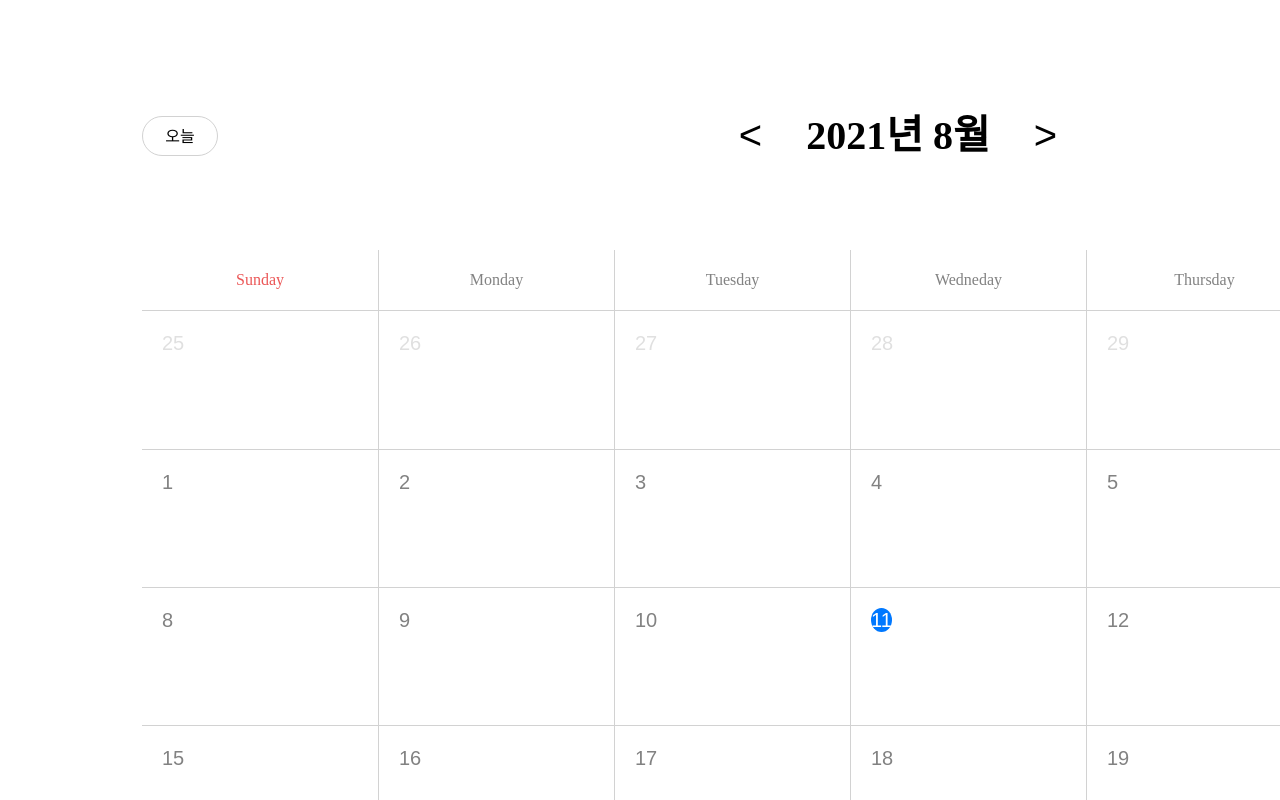
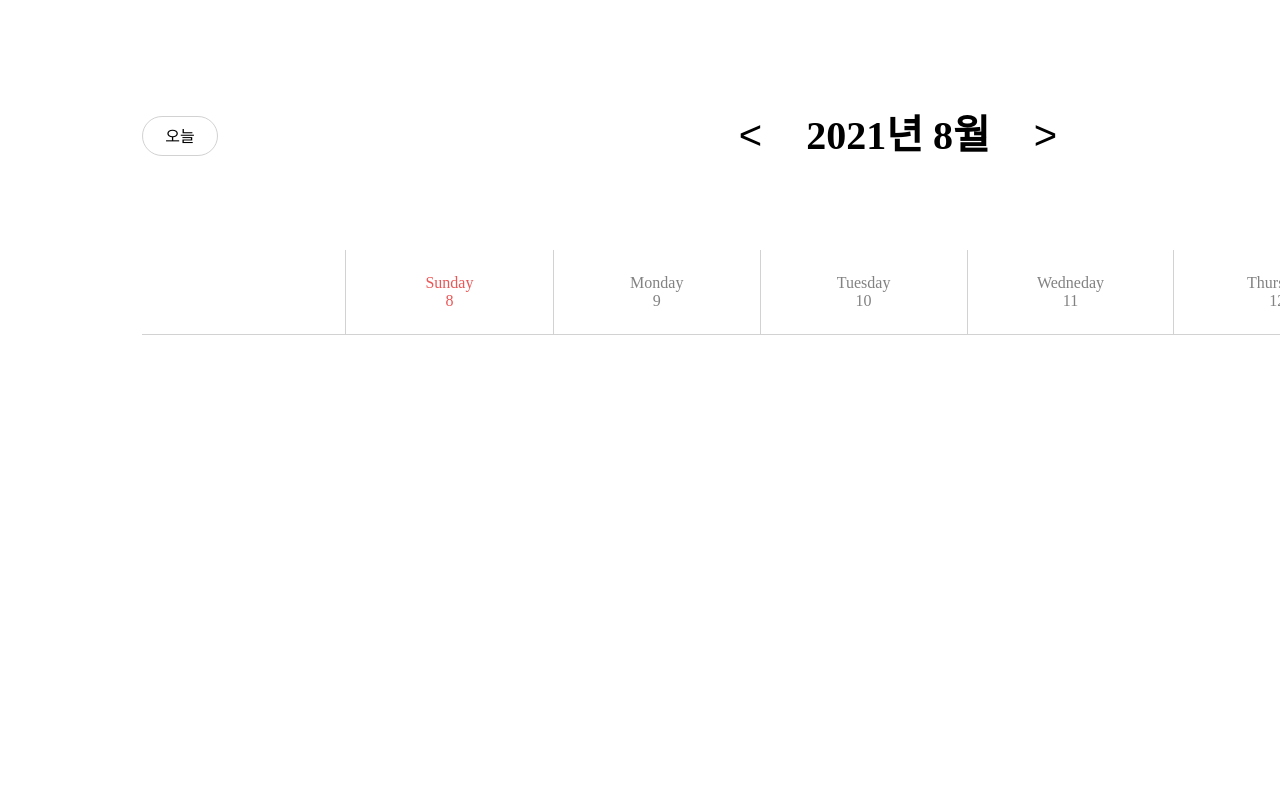
Before and after one commit to jdm85kor/scheduler, a React app: page / in a window 1280 px wide. Shown: the top 800 px of the page. Built offline with nearby package versions, Linux system fonts and the light colour scheme.

Commit message:
Add week title

```diff
--- a/src/components/Scheduler.tsx
+++ b/src/components/Scheduler.tsx
@@ -7,10 +7,17 @@ import Week from './calendar/week/Week';
 import { dateType } from '../utils/constants';
 import { getRandomColor } from '../utils/functions';
 
+const headerTitle = css`
+  padding: 0 38px;
+  font-size: 40px;
+  font-weight: 700;
+  line-height: 48px;
+  letter-spacing: 0;
+  text-align: center;
+`
 interface Props {
   width?: number;
   height?: number;
-
 };
 export interface Plan {
   id?: number,
@@ -21,29 +28,44 @@ export interface Plan {
   color?: string,
 };
 
+const thisWeek = ((): [string, string] => {
+  const today = new Date();
+  const whichDay = today.getDay();
+  const sun = new Date(today.getFullYear(), today.getMonth(), today.getDate() - whichDay);
+  const satur = new Date(today.getFullYear(), today.getMonth(), today.getDate() + 6 - whichDay );
+
+  return [`${sun.getFullYear()}-${sun.getMonth()}-${sun.getDate()}`,
+  `${satur.getFullYear()}-${satur.getMonth()}-${satur.getDate()}`];
+})();
+
 const Scheduler: React.FC<Props> = ({ width = 1920, height = 1252}) => {
   const today = useMemo((): Date => new Date(), []);
   const [dt, setDt] = useState<dateType>(dateType.month);
-  const [displayDate, setDisplayDate] = useState<string>(`${today.getFullYear()}-${today.getMonth()}`)
+  const [displayMonth, setDisplayMonth] = useState<string>(`${today.getFullYear()}-${today.getMonth()}`)
+  const [displayWeek, setDisplayWeek] = useState<[string, string]>(thisWeek);
   const [plans, setPlans] = useState<{
     [date: string]: Plan[], // year & month, yyyy-MM
   } | null>(null);
 
-  const nextMonth = useCallback((): void => {
-    const yAndM: string[] = displayDate.split('-');
-    const next: Date = new Date(parseInt(yAndM[0]), parseInt(yAndM[1]) + 1);
-    setDisplayDate(`${next.getFullYear()}-${next.getMonth()}`);
-  }, [displayDate]);
+  const moveMonth = useCallback((direction: 1 | -1): void => {
+    const yAndM: number[] = displayMonth.split('-').map(d => parseInt(d));
+    const move: Date = new Date(yAndM[0], yAndM[1] + direction);
+    setDisplayMonth(`${move.getFullYear()}-${move.getMonth()}`);
+  }, [displayMonth]);
 
-  const prevMonth = useCallback((): void => {
-    const yAndM: string[] = displayDate.split('-');
-    const prev: Date = new Date(parseInt(yAndM[0]), parseInt(yAndM[1]) - 1);
-    setDisplayDate(`${prev.getFullYear()}-${prev.getMonth()}`);
-  }, [displayDate]);
+  const moveWeek = useCallback((direction: 1 | -1): void => {
+    const thisSun = displayWeek[0].split('-').map(d => parseInt(d));
+    const thisSatur = displayWeek[1].split('-').map(d => parseInt(d));
+    const moveSun = new Date(thisSun[0], thisSun[1], thisSun[2] + 7 * direction);
+    const moveSatur = new Date(thisSatur[0], thisSatur[1],thisSatur[2] + 7 * direction);
+
+    setDisplayWeek([`${moveSun.getFullYear()}-${moveSun.getMonth()}-${moveSun.getDate()}`,
+    `${moveSatur.getFullYear()}-${moveSatur.getMonth()}-${moveSatur.getDate()}`]);
+  }, [displayWeek]);
 
   const getPlansByDisplayMonth = (): Plan[] | null => {
-    if (!displayDate || !plans) return null;
-    const splited = displayDate.split('-');
+    if (!displayMonth || !plans) return null;
+    const splited = displayMonth.split('-');
     return plans[`${splited[0]}-${parseInt(splited[1])+1}`] || null;
   };
 
@@ -97,12 +119,12 @@ const Scheduler: React.FC<Props> = ({ width = 1920, height = 1252}) => {
       ...prev,
       [date]: prev[date].filter(p => p.id !== plan.id),
     }));
+  }, [plans]);
 
-
-
-    console.log(date, plan);
-
-  }, [plans]);
+  const dateFormatYYYYMMDD = (date: string): string => {
+    const splited = date.split('-').map(d => parseInt(d));
+    return `${splited[0]}년 ${splited[1] + 1}월 ${splited[2]}일`
+  }
 
   return (
     <div css={css`
@@ -114,6 +136,7 @@ const Scheduler: React.FC<Props> = ({ width = 1920, height = 1252}) => {
       height: ${height}px;
       box-sizing: border-box;
     `}>
+      {/* header start */}
       <header css={css`
         display: flex;
         position: relative;
@@ -128,7 +151,10 @@ const Scheduler: React.FC<Props> = ({ width = 1920, height = 1252}) => {
         >
           <button
             type="button"
-            onClick={() => setDisplayDate(`${today.getFullYear()}-${today.getMonth()}`)}
+            onClick={() => dt === dateType.month ?
+              setDisplayMonth(`${today.getFullYear()}-${today.getMonth()}`) :
+              setDisplayWeek(thisWeek)
+            }
             css={css`
               position: absolute;
               top: 50%;
@@ -150,7 +176,7 @@ const Scheduler: React.FC<Props> = ({ width = 1920, height = 1252}) => {
         `}>
           <button
             type="button"
-            onClick={prevMonth}
+            onClick={() => dt === dateType.month ? moveMonth(-1) : moveWeek(-1)}
             css={css`
               font-size: 40px;
               background: #fff;
@@ -158,19 +184,17 @@ const Scheduler: React.FC<Props> = ({ width = 1920, height = 1252}) => {
               cursor: pointer;
             `}
           >&lt;</button>
-          <span
-            css={css`
-              padding: 0 38px;
-              font-size: 40px;
-              font-weight: 700;
-              line-height: 48px;
-              letter-spacing: 0;
-              text-align: center;
-            `}
-          >{ displayDate.split('-')[0] }년 {parseInt(displayDate.split('-')[1]) + 1}월</span>
+          { dt === dateType.month ?
+            <span css={headerTitle}>
+              { displayMonth.split('-')[0] }년 {parseInt(displayMonth.split('-')[1]) + 1}월
+            </span> :
+            <span css={headerTitle}>
+              {dateFormatYYYYMMDD(displayWeek[0])} ~ {dateFormatYYYYMMDD(displayWeek[1])}
+            </span>
+          }
           <button
             type="button"
-            onClick={nextMonth}
+            onClick={() => dt === dateType.month ? moveMonth(1) : moveWeek(1)}
             css={css`
               font-size: 40px;
               background: #fff;
@@ -187,16 +211,23 @@ const Scheduler: React.FC<Props> = ({ width = 1920, height = 1252}) => {
           `}
         />
       </header>
+      {/* header end */}
       <main>
         {
-          dt === dateType.month ?
+          // dt === dateType.month ?
+          false ?
           <Month
-            displayDate={displayDate}
+            displayMonth={displayMonth}
             plans={getPlansByDisplayMonth()}
             onSavePlan={savePlan}
             onDeletePlan={deletePlan}
           /> :
-          <Week />
+          <Week
+            displayWeek={displayWeek}
+            plans={null}
+            onSavePlan={savePlan}
+            onDeletePlan={deletePlan}
+          />
         }
       </main>
     </div>
--- a/src/components/calendar/header/Header.tsx
+++ /dev/null
@@ -1,5 +0,0 @@
-import React from 'react';
-
-const Header: React.FC = () => (<div></div>);
-
-export default Header;
--- a/src/components/calendar/month/Month.tsx
+++ b/src/components/calendar/month/Month.tsx
@@ -9,14 +9,14 @@ const maxRows = 6;
 const maxCols = 7;
 
 interface Props {
-  displayDate: string;
+  displayMonth: string;
   plans: Plan[] | null;
   onSavePlan: (date: string, plan: Plan) => void;
   onDeletePlan: (date: string, plan: Plan) => void;
 };
 
 const Month: React.FC<Props> = ({
-  displayDate,
+  displayMonth,
   plans,
   onSavePlan,
   onDeletePlan,
@@ -69,7 +69,7 @@ const Month: React.FC<Props> = ({
     for (let i = 0;  i < maxRows; i++) {
       _days.push([]);
       for (let j = 0; j < maxCols; j++) {
-        const yAndM = displayDate.split('-');
+        const yAndM = displayMonth.split('-');
         const thisMonthDate = new Date(parseInt(yAndM[0]), parseInt(yAndM[1]));
 
         const fullDate = new Date(
@@ -87,7 +87,7 @@ const Month: React.FC<Props> = ({
       }
     }
     setDays(_days);
-  }, [displayDate]);
+  }, [displayMonth]);
 
   return (
     <div>
@@ -95,7 +95,7 @@ const Month: React.FC<Props> = ({
       {
         !!days && days.map((ds, dsIndex) => (
           <div
-            key={`${displayDate}-${dsIndex}`}
+            key={`${displayMonth}-${dsIndex}`}
             css={css`
               position: relative;
               width: 100%;
@@ -109,7 +109,7 @@ const Month: React.FC<Props> = ({
             {
               !!ds && ds.map((d, dIndex) => (
                 <div
-                  key={`${displayDate}-${dsIndex}-${dIndex}`}
+                  key={`${displayMonth}-${dsIndex}-${dIndex}`}
                   css={css`
                     display: inline-block;
                     position: relative;
@@ -166,8 +166,8 @@ const Month: React.FC<Props> = ({
                             `
                           }
                           ${
-                            (parseInt(displayDate.split('-')[0]) !== d.year ||
-                            parseInt(displayDate.split('-')[1]) !== d.month) &&
+                            (parseInt(displayMonth.split('-')[0]) !== d.year ||
+                            parseInt(displayMonth.split('-')[1]) !== d.month) &&
                             'color: #E0E0E0;'
                           }
 
--- a/src/components/calendar/week/Week.tsx
+++ b/src/components/calendar/week/Week.tsx
@@ -1,5 +1,26 @@
-import React from 'react';
+/** @jsx jsx */
+import React, { useState, useMemo, useEffect, useCallback } from 'react';
+import { jsx, css } from '@emotion/react';
+import WeekTitle from './WeekTitle';
+import { Plan } from '../../Scheduler';
 
-const Week: React.FC = () => (<div></div>);
+interface Props {
+  displayWeek: [string, string];
+  plans: Plan[] | null;
+  onSavePlan: (date: string, plan: Plan) => void;
+  onDeletePlan: (date: string, plan: Plan) => void;
+};
+
+const Week: React.FC<Props> = ({
+  displayWeek,
+  plans,
+  onSavePlan,
+  onDeletePlan,
+}) => (
+  <div>
+    <WeekTitle startDate={displayWeek[0]} />
+
+  </div>
+);
 
 export default Week;
--- /dev/null
+++ b/src/components/calendar/week/WeekTitle.tsx
@@ -0,0 +1,92 @@
+/** @jsx jsx */
+import React, { useMemo } from 'react';
+import { jsx, css } from '@emotion/react';
+
+interface Props {
+  startDate: string,
+};
+
+const WeekTitle: React.FC<Props> = ({ startDate }) => {
+  const whatDays: { name: string, color: string}[] = useMemo(() => [
+    {
+      name: 'Sunday',
+      color: '#EB5757',
+    }, {
+      name: 'Monday',
+      color: '#828282',
+    }, {
+      name: 'Tuesday',
+      color: '#828282',
+    }, {
+      name: 'Wedneday',
+      color: '#828282',
+    }, {
+      name: 'Thursday',
+      color: '#828282',
+    }, {
+      name: 'Friday',
+      color: '#828282',
+    }, {
+      name: 'Saturday',
+      color: '#2F80ED',
+    }
+  ], []);
+  const getDate = (added: number): number => {
+    const [ y, m , d] = startDate.split('-').map(d => parseInt(d));
+    return new Date(y, m, d + added).getDate();
+  };
+  return (
+    <ul
+      css={css`
+        margin: 0;
+        padding: 0;
+        list-style:none;
+        border-bottom: 1px solid #D2D2D2;
+      `}
+    >
+      <li
+        css={css`
+          display: inline-block;
+          position: relative;
+          width: 204px;
+          height: 84px;
+          box-sizing: border-box;
+          border-right: 1px solid #D2D2D2;
+        `}
+      >
+
+      </li>
+      {
+        whatDays.map((d, idx) => (
+          <li
+            css={css`
+              display: inline-block;
+              position: relative;
+              width: calc((100% - 204px) / 7);
+              height: 84px;
+              box-sizing: border-box;
+              & + & {
+                border-left: 1px solid #D2D2D2;
+              }
+            `}
+            key={d.name}
+          >
+            <span css={css`
+              position: absolute;
+              top: 50%;
+              left: 50%;
+              transform: translate(-50%, -50%);
+              color: ${d.color};
+              text-align: center;
+            `}>
+              {d.name}<br />
+              {getDate(idx)}
+            </span>
+          </li>
+        ))
+      }
+    </ul>
+  );
+};
+
+export default WeekTitle;
```
